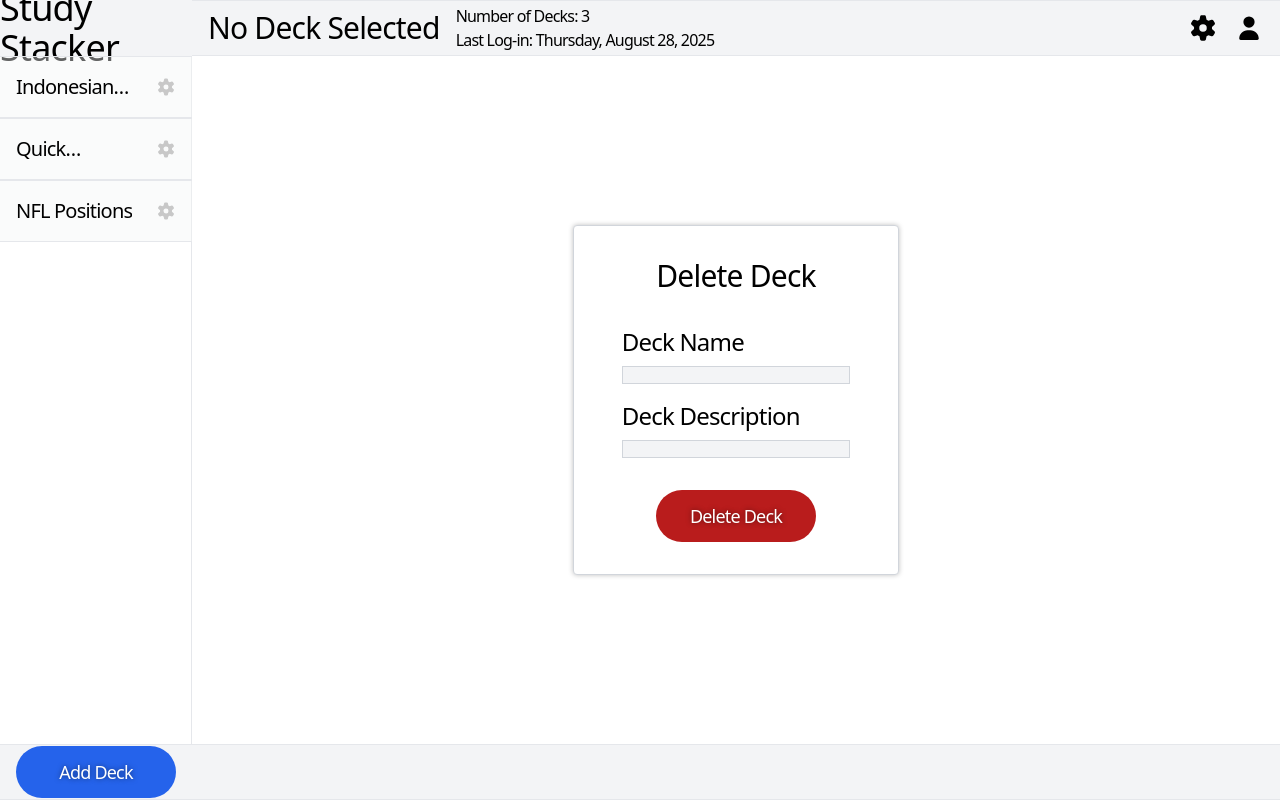
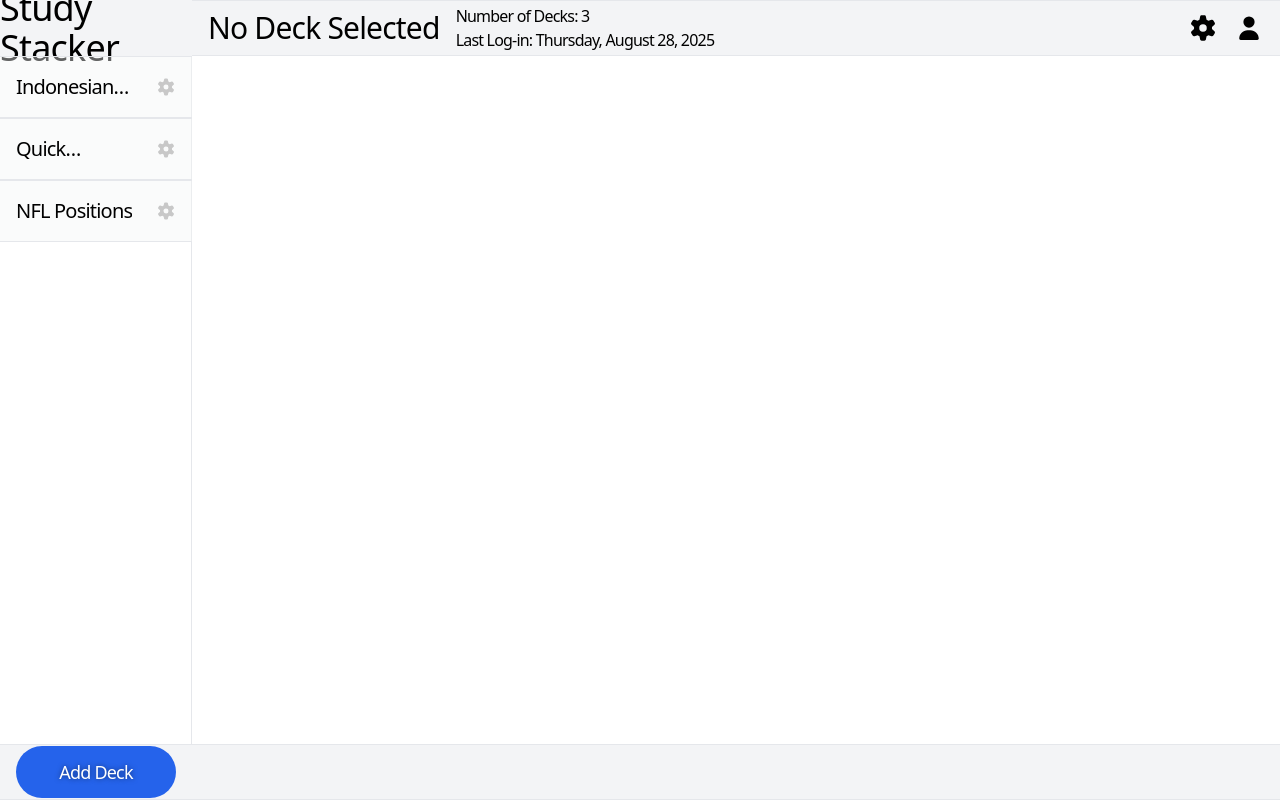
Before and after one commit to lseti1/AngularStudyStacker-123913, an Angular app: page / in a window 1280 px wide. Built offline with nearby package versions, Linux system fonts and the light colour scheme.

Commit message:
Code: Refactoring code and implementing types inside services to cleaner code, cleaned up action-bar if/else block

```diff
--- a/src/app/main-layout/bottom-action-bar/bottom-action-bar.html
+++ b/src/app/main-layout/bottom-action-bar/bottom-action-bar.html
@@ -1,6 +1,6 @@
 <div class="flex justify-end items-center bg-gray-100 w-full h-full border-y border-gray-200 p-4 text-white text-xl gap-4">
     @if (selectedDeckService.isDeckSelected()) {
-        @if (flashcardsViewService.currentView() === 'flashcards' && !(selectedDeckService.currentView() === 'add' || selectedDeckService.currentView() === 'edit' || selectedDeckService.currentView() === 'delete') && !(uiStates.isInAccountArea() || uiStates.isChangingSettings())) {
+        @if (flashcardsViewService.currentView() === 'flashcards' && selectedDeckService.currentView() === null && !(uiStates.isInAccountArea() || uiStates.isChangingSettings())) {
             <button (click)="flashcardsViewService.toggleView('add')" class="blue-btn">{{ addButtonText() }}</button>
             <button (click)="flashcardsViewService.toggleEditAll()" class="blue-btn">{{ editButtonText() }}</button>
             <button class="blue-btn">Start Learning</button>
@@ -8,17 +8,13 @@
             <button (click)="flashcardsViewService.toggleView('add')" class="blue-btn">{{ addButtonText() }}</button>
         } @else if (flashcardsViewService.currentView() === 'edit' || flashcardsViewService.currentView() === 'view' ||
             flashcardsViewService.currentView() === 'delete') { <button (click)="flashcardsViewService.toggleView('flashcards')" class="blue-btn">Back</button>
-        } @else if (selectedDeckService.currentView() === 'edit') {
-            <button (click)="selectedDeckService.toggleView(null)" class="blue-btn">Close</button>
-        } @else if (selectedDeckService.currentView() === 'add') {
-            <button (click)="selectedDeckService.toggleView(null)" class="blue-btn">Close</button>
-        } @else if (selectedDeckService.currentView() === 'delete') {
+        } @else if (selectedDeckService.currentView() !== null) {
             <button (click)="selectedDeckService.toggleView(null)" class="blue-btn">Close</button>
         } @else if (uiStates.isInAccountArea() || uiStates.isChangingSettings()) {
             <button (click)="uiStates.setChangingSettings(false); uiStates.setIsInAccountArea(false, null)" class="blue-btn">Close</button>
         }
     } @else if (selectedDeckService.currentView() === 'add') {
-    <button (click)="selectedDeckService.toggleView(null)" class="blue-btn">Close</button>
+        <button (click)="selectedDeckService.toggleView(null)" class="blue-btn">Close</button>
     } @else {
         @if (uiStates.isInAccountArea() || uiStates.isChangingSettings()) {
             <button (click)="uiStates.setChangingSettings(false); uiStates.setIsInAccountArea(false, null)" class="blue-btn">Close</button>
--- a/src/app/services/flashcards-view-service.ts
+++ b/src/app/services/flashcards-view-service.ts
@@ -1,8 +1,10 @@
 import { Injectable, signal } from '@angular/core';
+
+type flashcardViewArea = 'flashcards' | 'edit' | 'learning' | 'add' | 'view' | 'delete';
 
 @Injectable({ providedIn: 'root' })
 export class FlashcardsViewService {
-  private flashcardsViewState = signal<'flashcards' | 'edit' | 'learning' | 'add' | 'view' | 'delete'>('flashcards');
+  private flashcardsViewState = signal<flashcardViewArea>('flashcards');
   private editAllState = signal<boolean>(false);
 
   get currentView() {
@@ -13,7 +15,7 @@ export class FlashcardsViewService {
     return this.editAllState.asReadonly();
   }
 
-  toggleView(view: 'flashcards' | 'edit' | 'learning' | 'add' | 'view' | 'delete') {
+  toggleView(view: flashcardViewArea) {
     this.flashcardsViewState.set(
       this.flashcardsViewState() === view ? 'flashcards' : view
     );
--- a/src/app/services/selected-deck.ts
+++ b/src/app/services/selected-deck.ts
@@ -1,35 +1,25 @@
 import { Injectable } from '@angular/core';
 import { signal } from '@angular/core';
 
+type selectedDeckArea = 'add' | 'edit' | 'delete' | null;
+
 @Injectable({ providedIn: 'root' })
 export class SelectedDeck {
-  // isAddingDeck = signal<boolean>(false);
-  // isEditingDeck = signal<boolean>(false);
   isDeckSelected = signal<boolean>(false);
   selectedDeckID = signal<number | null>(null);
 
-  private selectedDeckState = signal< 'add' | 'edit' | 'delete' | null>('delete');
+  private selectedDeckState = signal<selectedDeckArea>(null);
 
   get currentView() {
     return this.selectedDeckState.asReadonly();
   }
 
-  toggleView(view: 'add' | 'edit' | 'delete' | null) {
+  toggleView(view: selectedDeckArea) {
     this.selectedDeckState.set(view);
   }
-
-  // setAddingDeck(value: boolean) {
-  //   this.isAddingDeck.set(value);
-  // }
-
-  // setEditingDeck(value: boolean) {
-  //   this.isEditingDeck.set(value);
-  // }
 
   setSelectedDeck(selected: boolean, deckID: number) {
     this.isDeckSelected.set(selected);
     this.selectedDeckID.set(deckID);
-    console.log("Selected Deck:", this.isDeckSelected());
-    console.log("Selected Deck ID:", this.selectedDeckID());
   }
 }
```
